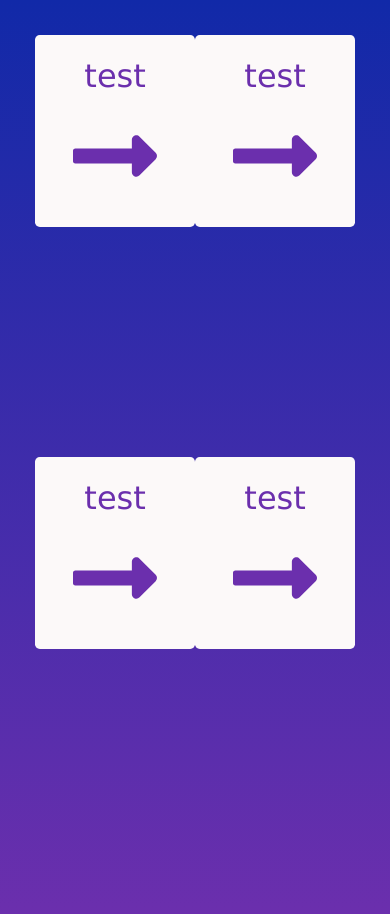
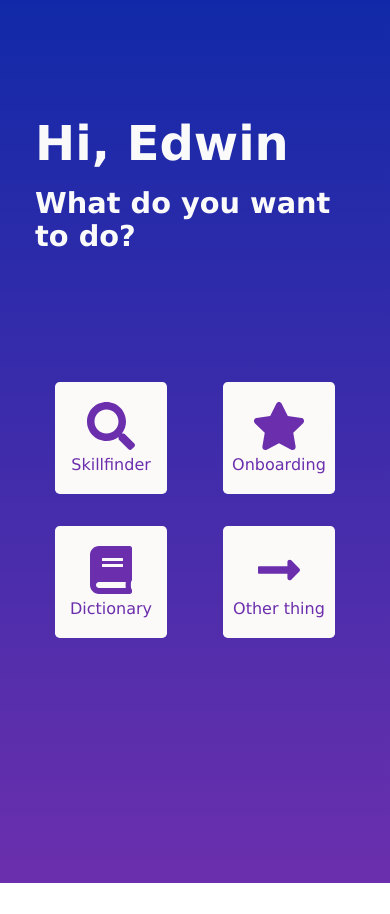
Before and after one commit to lynea/fe-onboarding, a Next.js app: page / in a window 390 px wide. After the commit the page ends 883 px from the top, so only its background shows below. Built offline with nearby package versions, Linux system fonts and the light colour scheme.

Commit message:
style: front-page responsiveness

```diff
--- a/components/Button/Botton.styles.tsx
+++ b/components/Button/Botton.styles.tsx
@@ -1,5 +1,7 @@
 import styled from 'styled-components';
 
-export const StyledButton = styled.div`
+export const StyledButton = styled.button`
     display: flex;
+    border: none;
+    cursor: pointer;
 `;
--- a/components/Button/sub-components/RoundedButton/RoundedButton.component.tsx
+++ b/components/Button/sub-components/RoundedButton/RoundedButton.component.tsx
@@ -4,8 +4,8 @@ import { RoundedButtonProps } from './types';
 
 const RoundedButton: FunctionComponent<RoundedButtonProps> = ({ children, text }) => (
     <StyledRoundedButton>
+        {children}
         <p>{text}</p>
-        {children}
     </StyledRoundedButton>
 );
 
--- a/components/Button/sub-components/RoundedButton/RoundedButton.styles.tsx
+++ b/components/Button/sub-components/RoundedButton/RoundedButton.styles.tsx
@@ -1,9 +1,10 @@
 import styled from 'styled-components';
 import { StyledButton } from '../../Botton.styles';
+import mediaQueries from '../../../../utils/media-queries';
 
 export const StyledRoundedButton = styled(StyledButton)`
-    width: 10rem;
-    height: 10rem;
+    width: 7rem;
+    height: 7rem;
     background: ${(props) => props.theme.colors.greyScales.grey[200]};
     color: ${(props) => props.theme.colors.main.purple[300]};
     flex-direction: column;
@@ -12,29 +13,59 @@ export const StyledRoundedButton = styled(StyledButton)`
     padding: 1rem 0;
     border-radius: 0.3rem;
 
+    p {
+        font-size: 1rem;
+        margin: 0;
+    }
+    svg {
+        font-size: 3rem;
+    }
+
     &:hover {
-        box-shadow: 0px 3px 15px #00000029;
+        box-shadow: 15px 10px 15px #00000070;
         cursor: pointer;
     }
 
-    p {
-        font-size: 2rem;
-        margin: 0;
-    }
-    svg {
-        font-size: 6rem;
-    }
-
-    @media only screen and (min-width: 600px) {
-        width: 20rem;
-        height: 20rem;
+    ${mediaQueries('sm')`
+        width:10rem;
+        height:10rem;
 
         svg {
-            font-size: 10rem;
+            font-size: 5rem;
+        };
+
+         p {
+            font-size: 1.5rem;
         }
+    `};
+    ${mediaQueries('md')`
+        width:10rem;
+        height:10rem;
+    `};
 
-        p {
-            font-size: 4rem;
+    ${mediaQueries('lg')`
+        width:12rem;
+        height:12rem;
+
+        svg {
+            font-size: 7rem;
+        };
+
+         p {
+            font-size: 1.6rem;
         }
-    } ;
+    `};
+
+    ${mediaQueries('xl')`
+        width:15rem;
+        height:15rem;
+
+        svg {
+            font-size: 7rem;
+        };
+
+         p {
+            font-size: 2rem;
+        }
+    `};
 `;
--- a/layout/MainLayout.styles.tsx
+++ b/layout/MainLayout.styles.tsx
@@ -1,4 +1,5 @@
 import styled from 'styled-components';
+import mediaQueries from '../utils/media-queries';
 
 export const StyledMainContainer = styled.div`
     display: flex;
@@ -10,7 +11,7 @@ export const StyledFullWidthContainer = styled.div`
     display: flex;
 
     justify-content: space-around;
-    padding: clamp(1.8rem, 9vw, 20rem);
+    padding: clamp(1rem, 5vw, 3rem) clamp(1.8rem, 9vw, 20rem);
     min-height: 100vh;
     flex-wrap: wrap;
     background: transparent linear-gradient(180deg, #1129a8 0%, #6b2fad 100%) 0% 0% no-repeat padding-box;
@@ -23,6 +24,66 @@ export const StyledSidePanelContainer = styled.aside`
         flex: 1;
         background: red;
     } ;
+`;
+export const ButtonContainer = styled.div`
+    display: flex;
+    flex-wrap: wrap;
+    width: 100%;
+    height: fit-content;
+    justify-content: space-around;
+
+    button:not(:nth-child(2)):not(:nth-child(4)) {
+        margin-right: 1rem;
+    }
+
+    button {
+        margin-bottom: 2rem;
+    }
+
+    ${mediaQueries('sm')`
+        justify-content: space-between;
+         button:not(:nth-child(3)){
+            margin-right:1rem;
+        }
+    `};
+
+    ${mediaQueries('md')`
+    button:not(:nth-child(2)):not(:nth-child(4)) {
+    margin-right: 0rem;
+}
+    button:not(:nth-child(3)) {
+    margin-right: 0rem;
+}
+    `};
+`;
+
+export const StyledHeader = styled.header`
+    display: flex;
+    width: 100%;
+    justify-content: space-between;
+    margin-bottom: clamp(1rem, 3vw, 2rem);
+`;
+
+export const CenteredImage = styled.img`
+    width: 40%;
+    display: none;
+
+    ${mediaQueries('lg')`display: block;`};
+`;
+export const TextContainer = styled.div`
+    display: flex;
+    justify-content: center;
+    flex-direction: column;
+    color: #fafafa;
+
+    h1 {
+        font-size: clamp(3rem, 6vw, 8rem);
+        margin: 0 0 1rem 0;
+    }
+    h2 {
+        font-size: clamp(1.8rem, 3vw, 4rem);
+        margin: 0 0 1rem 0;
+    }
 `;
 
 export const Row = styled.div`
--- a/pages/index.js
+++ b/pages/index.js
@@ -1,10 +1,10 @@
 import React from 'react';
 import Head from 'next/head';
 import Button from '../components/Button/Botton.component';
-import { faLongArrowAltRight } from '@fortawesome/free-solid-svg-icons';
+import { faLongArrowAltRight, faSearch, faStar, faBook } from '@fortawesome/free-solid-svg-icons';
 import { FontAwesomeIcon } from '@fortawesome/react-fontawesome';
 import FullWidthLayout from '../layout/FullWithLayout';
-import { Row } from '../layout/MainLayout.styles';
+import { ButtonContainer, StyledHeader, TextContainer, CenteredImage } from '../layout/MainLayout.styles';
 
 export default function Home() {
     return (
@@ -14,22 +14,28 @@ export default function Home() {
             </Head>
 
             <FullWidthLayout>
-                <Row>
-                    <Button type="rounded" className="ghost" text="test">
+                <StyledHeader>
+                    <TextContainer>
+                        {' '}
+                        <h1> Hi, Edwin</h1> <h2>What do you want to do?</h2>{' '}
+                    </TextContainer>
+                    <CenteredImage src="./laptop.svg" />
+                </StyledHeader>
+                <ButtonContainer>
+                    <Button type="rounded" className="ghost" text="Skillfinder">
+                        <FontAwesomeIcon icon={faSearch} />
+                    </Button>
+                    <Button type="rounded" className="ghost" text="Onboarding">
+                        <FontAwesomeIcon icon={faStar} />
+                    </Button>
+
+                    <Button type="rounded" className="ghost" text="Dictionary">
+                        <FontAwesomeIcon icon={faBook} />
+                    </Button>
+                    <Button type="rounded" className="ghost" text="Other thing">
                         <FontAwesomeIcon icon={faLongArrowAltRight} />
                     </Button>
-                    <Button type="rounded" className="ghost" text="test">
-                        <FontAwesomeIcon icon={faLongArrowAltRight} />
-                    </Button>
-                </Row>
-                <Row>
-                    <Button type="rounded" className="ghost" text="test">
-                        <FontAwesomeIcon icon={faLongArrowAltRight} />
-                    </Button>
-                    <Button type="rounded" className="ghost" text="test">
-                        <FontAwesomeIcon icon={faLongArrowAltRight} />
-                    </Button>
-                </Row>
+                </ButtonContainer>
             </FullWidthLayout>
         </>
     );
--- a/theme.styles.tsx
+++ b/theme.styles.tsx
@@ -17,12 +17,6 @@ interface Theme {
                 300: string;
             };
         };
-    };
-    breakPoints: {
-        xs: number;
-        sm: number;
-        md: number;
-        lg: number;
     };
 }
 
@@ -46,12 +40,6 @@ const theme: Theme = {
             },
         },
     },
-    breakPoints: {
-        xs: 600,
-        sm: 960,
-        md: 1280,
-        lg: 1920,
-    },
 };
 
 export default theme;
--- /dev/null
+++ b/utils/media-queries.ts
@@ -0,0 +1,12 @@
+export const breakpoints = {
+    sm: 480,
+    md: 768,
+    lg: 1024,
+    xl: 1200,
+};
+
+const mediaQueries = (key: keyof typeof breakpoints) => {
+    return (style: TemplateStringsArray | String) => `@media (min-width: ${breakpoints[key]}px) { ${style} }`;
+};
+
+export default mediaQueries;
```
Also changed, not shown: public/laptop.svg (added).
